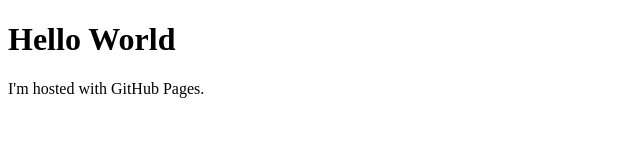
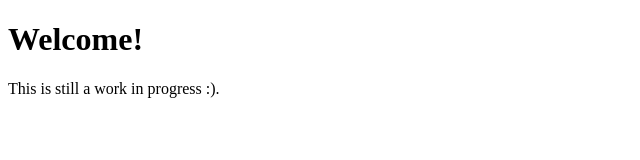
Before and after one commit to lucijadolzan/lucijadolzan.github.io, a plain HTML site: page index.html in a window 1280 px wide. Shown: the whole page, without its empty margins (0-640 px from the left). Drawn offline with Linux system fonts and the light colour scheme.

Commit message:
updated "content"

```diff
--- a/index.html
+++ b/index.html
@@ -1,7 +1,7 @@
 <!DOCTYPE html>
 <html>
 <body>
-<h1>Hello World</h1>
-<p>I'm hosted with GitHub Pages.</p>
+<h1>Welcome!</h1>
+<p>This is still a work in progress :).</p>
 </body>
 </html>
```
